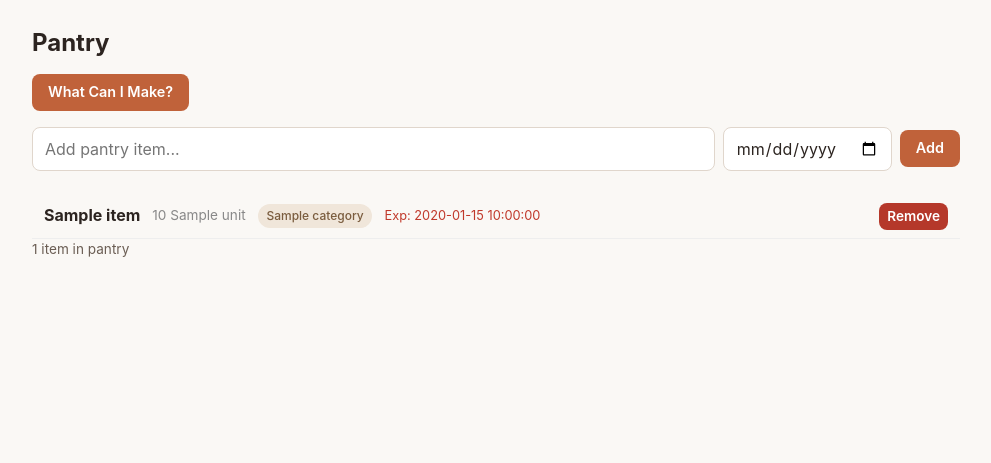
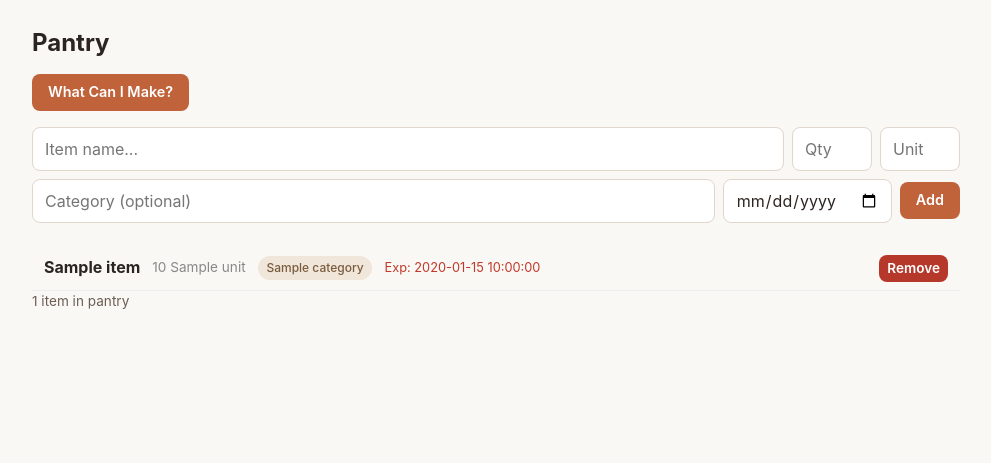
Before and after one commit to grandinh/recipes, a Python web app: template src/recipe_app/templates/pantry.html in a window 1280 px wide. Shown: the part 57-520 px from the top of the page, without its empty margins (144-1135 px from the left). Run offline with Jinja, Linux system fonts and the light colour scheme; the template is opened without the code that fills it: most values are stand-ins (such as "Sample title", 1, 10 or a date in 2020).

Commit message:
feat: Pantry form expansion, wake lock, frontend race fixes
Pantry:
- Expand add form with quantity, unit, category, expiration fields
- Category field with datalist autocomplete (pantry cats + aisle names)
- Unit field with datalist of common cooking units

Wake lock:
- Screen stays on during cooking mode via Screen Wake Lock API
- Race-safe acquisition with request counter (prevents orphaned locks)
- Re-acquires on visibilitychange (browser auto-releases on tab hide)
- Graceful degradation (feature detection + try-catch)

Frontend race condition fixes:
- Grocery remaining count updates on per-item check (not just list swap)
- Calendar form fields cleared via htmx:afterSettle (not guarded init)
- Beep chain cancellable via token pattern (prevents stuck beeping)

All 364 tests pass.

```diff
--- a/src/recipe_app/templates/pantry.html
+++ b/src/recipe_app/templates/pantry.html
@@ -10,19 +10,38 @@
   </div>
 </section>
 
-{# Quick add #}
+{# Add pantry item form #}
 <section class="add-item-section">
   <form method="post" action="/pantry/add"
         hx-post="/pantry/add"
         hx-target="#pantry-list"
         hx-swap="innerHTML"
-        class="inline-create-form">
-    <input type="text" name="name" placeholder="Add pantry item..." required class="input" style="flex: 1;"
-           autocomplete="off">
-    <input type="date" name="expiration_date" class="input" style="width: auto;"
-           title="Expiration date (optional)">
-    <button type="submit" class="btn btn-primary">Add</button>
+        class="pantry-add-form">
+    <div class="form-row">
+      <input type="text" name="name" placeholder="Item name..." required class="input" style="flex: 2;"
+             autocomplete="off">
+      <input type="number" name="quantity" placeholder="Qty" class="input" style="width: 5rem;" step="any" min="0">
+      <input type="text" name="unit" placeholder="Unit" class="input" style="width: 5rem;"
+             list="unit-suggestions">
+    </div>
+    <div class="form-row">
+      <input type="text" name="category" placeholder="Category (optional)" class="input" style="flex: 1;"
+             list="category-suggestions">
+      <input type="date" name="expiration_date" class="input" style="width: auto;"
+             title="Expiration date (optional)">
+      <button type="submit" class="btn btn-primary">Add</button>
+    </div>
   </form>
+  <datalist id="unit-suggestions">
+    {% for u in ["oz", "lb", "g", "kg", "cup", "tbsp", "tsp", "ml", "L", "qt", "gal", "pint", "piece", "can", "bag", "bottle", "box", "bunch", "head", "clove", "slice"] %}
+      <option value="{{ u }}">
+    {% endfor %}
+  </datalist>
+  <datalist id="category-suggestions">
+    {% for cat in categories %}
+      <option value="{{ cat }}">
+    {% endfor %}
+  </datalist>
 </section>
 
 {# Pantry items list #}
--- a/static/app.js
+++ b/static/app.js
@@ -14,7 +14,7 @@
 // ---------------------------------------------------------------------------
 // Module-level state
 // ---------------------------------------------------------------------------
-var _cookingState = { active: false, recipeId: null };
+var _cookingState = { active: false, recipeId: null, wakeLock: null };
 var _timerIntervalId = null;
 var _timers = [];
 var _audioCtx = null;
@@ -73,6 +73,15 @@ function initHtmxHandlers() {
     // Re-init grocery filter after items list swap
     if (target.id === 'items-list' || target.querySelector('#items-list')) {
       initGroceryFilter();
+    }
+    // Per-item grocery swap — update remaining count (race condition fix)
+    if (target.classList && target.classList.contains('grocery-item')) {
+      _updateGroceryRemaining();
+      _updateAisleEmptyState();
+    }
+    // Calendar grid swap — clear stale form fields (race condition fix)
+    if (target.id === 'calendar-grid' || target.querySelector('#calendar-grid')) {
+      _clearCalendarForm();
     }
   });
 
@@ -228,6 +237,10 @@ function initDocumentDelegation() {
     document.addEventListener('visibilitychange', function () {
       if (document.visibilityState === 'visible') {
         _tickAllTimers();
+        // Re-acquire wake lock after tab becomes visible (browser auto-releases on hide)
+        if (_cookingState.active) {
+          _acquireWakeLock();
+        }
       }
     });
   }
@@ -333,10 +346,12 @@ function initCookingMode() {
         });
         localStorage.removeItem('cooking-' + _cookingState.recipeId + '-step');
         _cookingState.active = false;
+        _releaseWakeLock();
         btn.textContent = 'Start Cooking';
         document.body.classList.remove('cooking-mode');
       } else {
         _cookingState.active = true;
+        _acquireWakeLock();
         btn.textContent = 'Done Cooking';
         document.body.classList.add('cooking-mode');
         // Auto-activate step 1
@@ -499,22 +514,23 @@ function initQuickRate() {
   });
 }
 
-// --- Calendar Meal Plan ---
+// --- Calendar ---
+function _clearCalendarForm() {
+  var form = document.getElementById('add-recipe-form');
+  if (!form) return;
+  var dateInput = form.querySelector('[name="date"]');
+  var slotInput = form.querySelector('[name="meal_slot"]');
+  if (dateInput) dateInput.value = '';
+  if (slotInput) slotInput.value = '';
+}
+
 function initCalendar() {
   var grid = document.getElementById('calendar-grid');
   if (!grid || grid._calendarInitialized) return;
   grid._calendarInitialized = true;
 
-  // Reset stale form fields on every grid swap
+  // Event delegation: one listener on grid for all "+" buttons
   var form = document.getElementById('add-recipe-form');
-  if (form) {
-    var dateInput = form.querySelector('[name="date"]');
-    var slotInput = form.querySelector('[name="meal_slot"]');
-    if (dateInput) dateInput.value = '';
-    if (slotInput) slotInput.value = '';
-  }
-
-  // Event delegation: one listener on grid for all "+" buttons
   grid.addEventListener('click', function (e) {
     var addBtn = e.target.closest('.calendar-add-btn');
     if (!addBtn || !form) return;
@@ -853,12 +869,16 @@ function _playBeep() {
   }
 }
 
+var _beepCancelToken = { canceled: false };
+
 function _doBeep() {
   var beepCount = 0;
   var maxBeeps = 5;
+  _beepCancelToken = { canceled: false };
+  var token = _beepCancelToken;
 
   function singleBeep() {
-    if (beepCount >= maxBeeps || !_audioCtx || _audioCtx.state === 'closed') {
+    if (token.canceled || beepCount >= maxBeeps || !_audioCtx || _audioCtx.state === 'closed') {
       _isBeeping = false;
       return;
     }
@@ -884,6 +904,11 @@ function _doBeep() {
 
   // Auto-stop after 60 seconds max
   setTimeout(function () { _isBeeping = false; }, 60000);
+}
+
+function _stopBeeping() {
+  _beepCancelToken.canceled = true;
+  _isBeeping = false;
 }
 
 // ---------------------------------------------------------------------------
@@ -930,3 +955,29 @@ function _updateAisleEmptyState() {
     }
   });
 }
+
+// ---------------------------------------------------------------------------
+// Wake Lock (keeps screen on during cooking mode)
+// ---------------------------------------------------------------------------
+
+var _wakeLockRequestId = 0;
+
+function _acquireWakeLock() {
+  if (!('wakeLock' in navigator) || !_cookingState.active) return;
+  var myId = ++_wakeLockRequestId;
+  navigator.wakeLock.request('screen').then(function (lock) {
+    if (_wakeLockRequestId !== myId || !_cookingState.active) {
+      lock.release();
+      return;
+    }
+    _cookingState.wakeLock = lock;
+  }).catch(function () { /* Permission denied or not supported */ });
+}
+
+function _releaseWakeLock() {
+  _wakeLockRequestId++;
+  if (_cookingState.wakeLock) {
+    _cookingState.wakeLock.release();
+    _cookingState.wakeLock = null;
+  }
+}
--- a/static/style.css
+++ b/static/style.css
@@ -283,6 +283,8 @@ select.input { cursor: pointer; }
 .grocery-label { display: flex; align-items: center; gap: 0.5rem; cursor: pointer; flex: 1; }
 .grocery-text { flex: 1; }
 .pantry-item-info { display: flex; align-items: center; gap: 0.75rem; flex: 1; flex-wrap: wrap; }
+.pantry-add-form { display: flex; flex-direction: column; gap: 0.5rem; }
+.pantry-add-form .form-row { display: flex; gap: 0.5rem; flex-wrap: wrap; align-items: center; }
 .pantry-qty { font-size: 0.85rem; color: var(--text-muted, #888); }
 .pantry-expiry { font-size: 0.8rem; color: #c0392b; }
 .pantry-expiry.expired { font-weight: 700; background: #fde8e8; padding: 0.1rem 0.4rem; border-radius: 4px; }
```
Also changed, not shown: src/recipe_app/main.py (+14 -1 lines).
